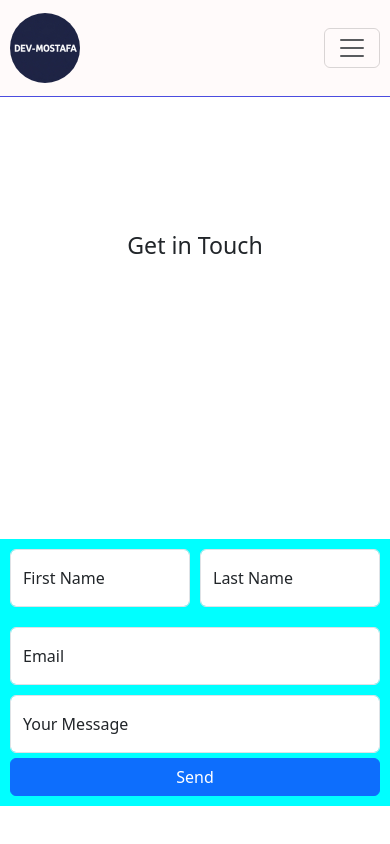
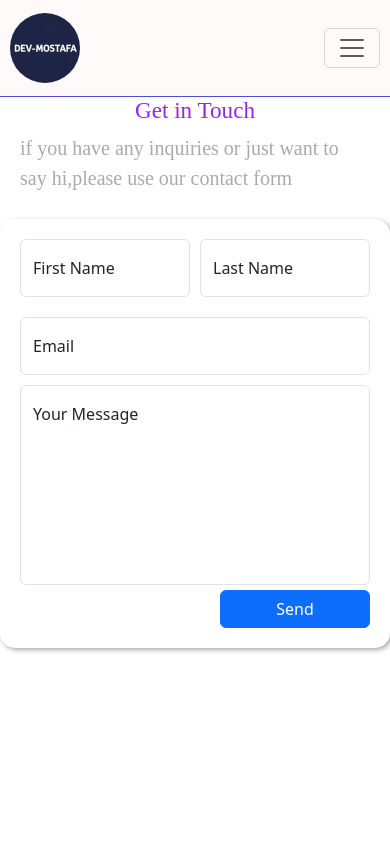
Before and after one commit to Dev-MostafaAzari/Uni-Project-Rework, a React (Create React App) app: page /contact in a window 390 px wide. Shown: the top 844 px of the page. Built offline with nearby package versions, Linux system fonts and the light colour scheme.

Commit message:
ContactME/Styling

```diff
--- a/src/components/ContactMe.js
+++ b/src/components/ContactMe.js
@@ -6,7 +6,10 @@ function Contactme() {
     return (
         <div className="mainContentContainer">
             <div className="linkPartContainer">
-                <h3 className="ContactTitle">Get in Touch</h3>
+                <div className="textPartContainer">
+                    <h3 className="ContactTitle">Get in Touch</h3>
+                    <p className="ContactText">if you have any inquiries or just want to say hi,please use our contact form </p>
+                </div>
             </div>
             <div className="inputPartContainer">
                 <Form className="formContact">
@@ -26,12 +29,12 @@ function Contactme() {
                             <Form.Label>Email</Form.Label>
                         </Form.Floating>
                         <Form.Floating>
-                            <Form.Control type="text" className="inputFormContact" placeholder="" />
+                            <Form.Control type="text" id="ContactMessage" className="inputFormContact" placeholder="" />
                             <Form.Label>Your Message</Form.Label>
                         </Form.Floating>
                     </div>
                     <div className="formContact3">
-                        <Button type="button">Send</Button>
+                        <Button className="SendDataContent" type="button">Send</Button>
                     </div>
                 </Form>
             </div>
--- a/src/styles/ContactMe.css
+++ b/src/styles/ContactMe.css
@@ -6,14 +6,20 @@
     flex-wrap: wrap;
     height: 100vh;
     align-items: center;
+    gap: 10px;
 }
-
+.inputPartContainer
+{
+    width: 700px;
+    box-shadow: 2px 2px 5px #aaaaaa;
+    border-radius: 15px;
+    padding: 10px;
+}
 .formContact
 {
     display:flex;
     flex-direction: column;
     align-items: center;
-    background-color: aqua;
     padding: 10px 10px;
 
 }
@@ -22,6 +28,8 @@
     display: flex;
     flex-direction: row;
     gap: 10px;
+    width: 100%;
+    justify-content: flex-start;
 }
 .formContact2
 {
@@ -35,7 +43,59 @@
 .formContact3
 {
     display: flex;
-    flex-direction: column;
+    flex-direction: row;
+    justify-content: flex-end;
     width: 100%;
     margin-top: 5px;
 }
+.SendDataContent
+{
+    width: 150px;
+}
+#ContactMessage
+{
+    height: 200px;
+}
+
+.linkPartContainer
+{
+    height: 50vh;
+}
+.ContactTitle
+{
+    font-family: 'Times New Roman', Times, serif;
+    color: blueviolet;
+}
+.ContactText
+{
+    font-size: 20px;
+    width: 350px;
+    font-family: 'Times New Roman', Times, serif;
+    color: #aaaaaa;
+}
+
+@media only screen and (max-width:1059px)
+{
+    .mainContentContainer
+    {
+        display: flex;
+        flex-direction: column;
+        flex-wrap: wrap;
+        height: 100vh;
+        align-items: center;
+        justify-content: flex-start;
+        gap: 10px;
+    }
+    .linkPartContainer
+    {
+        height: auto;
+    }
+    .inputPartContainer
+    {
+        width: auto;
+    }
+    .ContactTitle
+    {
+        text-align: center;
+    }
+}
```
